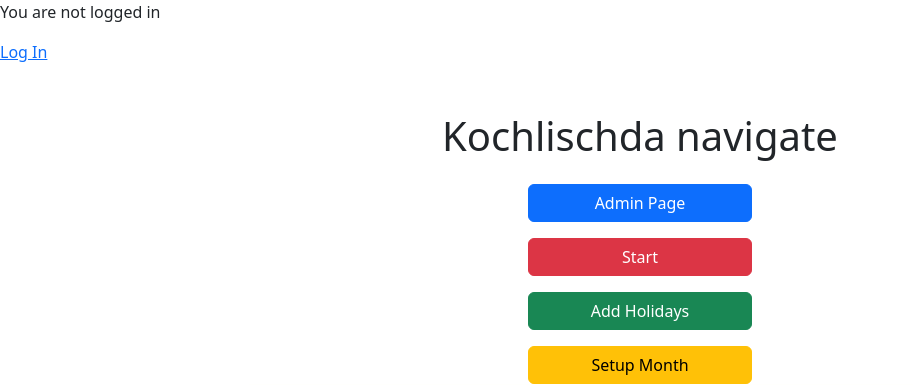
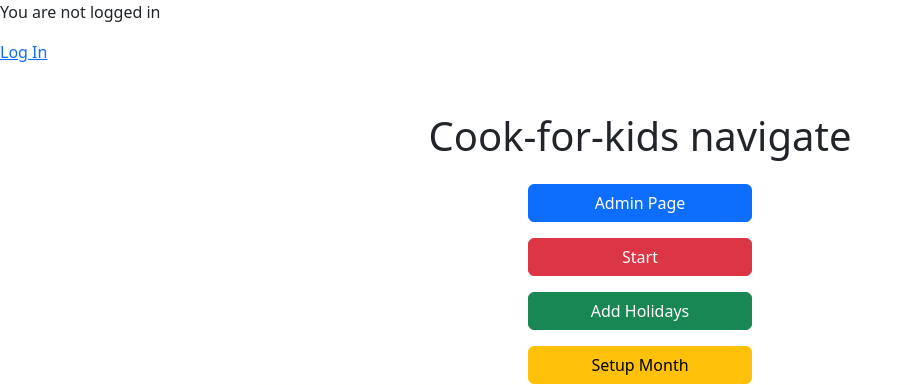
Before and after one commit to daberer/cook-for-kids, a Django app: page / in a window 1280 px wide. Shown: the top 385 px of the page, without its empty margins (0-913 px from the left). Run offline with Django 4.2, Linux system fonts and the light colour scheme; some libraries are stand-ins or nearby versions.

Commit message:
Update Readme

```diff
--- a/templates/base.html
+++ b/templates/base.html
@@ -36,7 +36,7 @@
   <div class="container my-5">
     <div class="row">
         <div class="col-12 text-center">
-            <h1 class="mb-4">Kochlischda navigate</h1>
+            <h1 class="mb-4">Cook-for-kids navigate</h1>
             <div class="button-container d-grid gap-3">
                 <a href="admin/" class="btn btn-primary">Admin Page</a>
                 <a href="start/" class="btn btn-danger">Start</a>
```
Also changed, not shown: readme.md, 1 other file.
